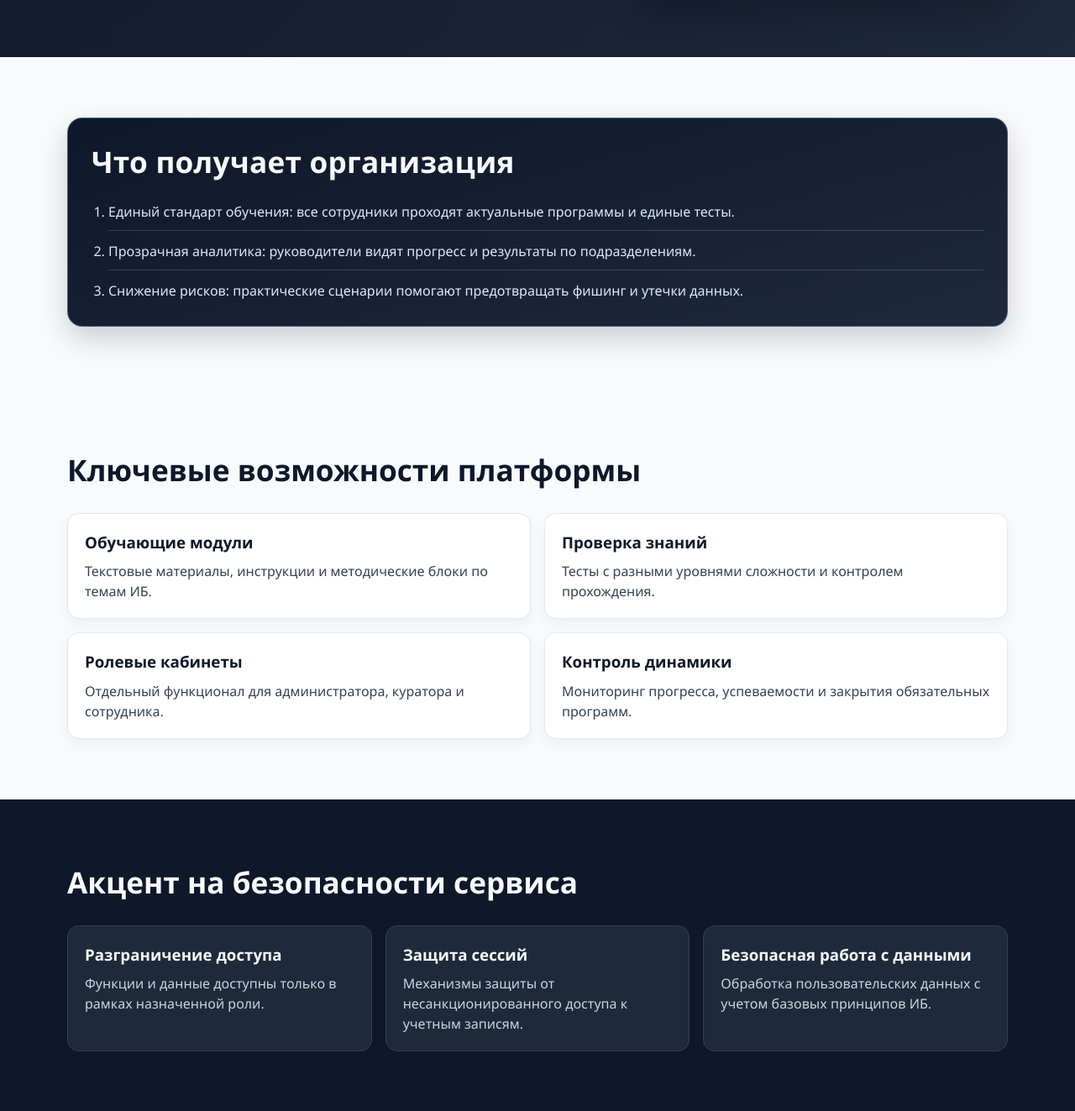
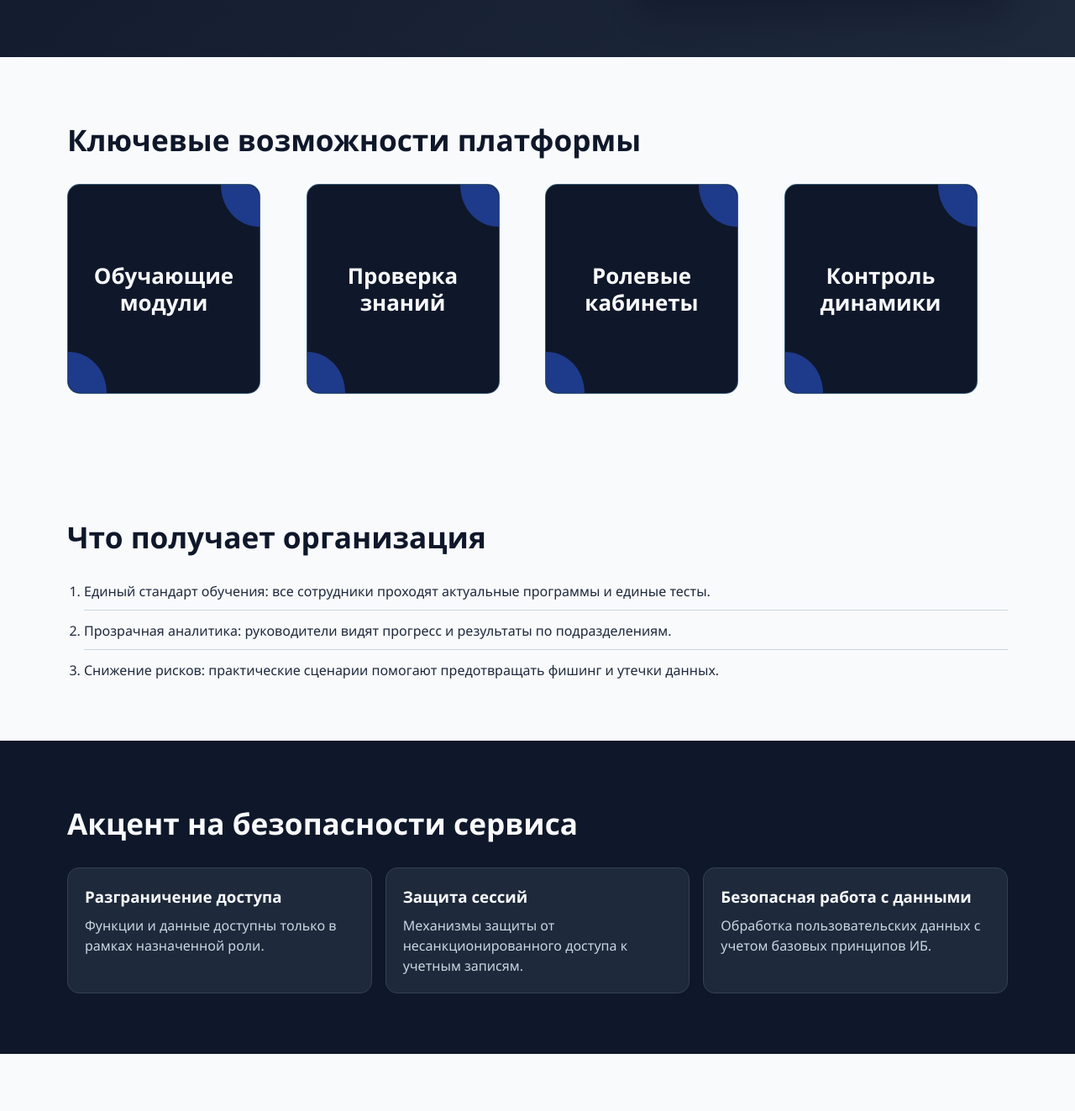
Before and after one commit to corpedu1/corpedu, a Django app: page / in a window 1280 px wide. Shown: the part 685-2008 px from the top of the page at 84% size. Run offline with Django 5.2, Linux system fonts and the light colour scheme.

Commit message:
Added cards design to platform features block

```diff
--- a/static/css/landing.css
+++ b/static/css/landing.css
@@ -174,26 +174,6 @@ a {
     letter-spacing: 0.2px;
 }
 
-.section--benefits {
-    padding-top: 48px;
-}
-
-.benefits {
-    background: linear-gradient(165deg, #0f172a, #1e293b);
-    color: #f8fafc;
-    border: 1px solid rgba(125, 211, 252, 0.35);
-    border-radius: 18px;
-    padding: 30px 28px;
-    box-shadow: 0 14px 34px rgba(2, 6, 23, 0.18);
-}
-
-.benefits h2 {
-    margin: 0 0 20px;
-    font-size: 1.45rem;
-    line-height: 1.2;
-    letter-spacing: 0.2px;
-}
-
 .panel__list {
     margin: 0;
     padding: 0 0 0 20px;
@@ -202,11 +182,11 @@ a {
 }
 
 .panel__list li {
-    color: #dbeafe;
+    color: #1e293b;
     font-size: 1rem;
     line-height: 1.5;
     padding-bottom: 10px;
-    border-bottom: 1px solid rgba(148, 163, 184, 0.28);
+    border-bottom: 1px solid #cbd5e1;
 }
 
 .panel__list li:last-child {
@@ -225,25 +205,81 @@ a {
 
 .cards {
     display: grid;
-    grid-template-columns: repeat(2, minmax(0, 1fr));
-    gap: 16px;
+    grid-template-columns: repeat(auto-fit, minmax(190px, 1fr));
+    gap: 18px;
 }
 
 .card {
-    background: #ffffff;
-    border: 1px solid #e2e8f0;
-    border-radius: 14px;
+    position: relative;
+    width: 100%;
+    max-width: 230px;
+    min-height: 250px;
+    background: #0f172a;
+    color: #f8fafc;
+    display: flex;
+    align-items: center;
+    justify-content: center;
+    text-align: center;
+    font-size: 1.62rem;
+    line-height: 1.25;
+    font-weight: 700;
+    border-radius: 15px;
+    border: 1px solid rgba(125, 211, 252, 0.35);
+    cursor: pointer;
+    overflow: hidden;
     padding: 20px;
-    box-shadow: 0 6px 16px rgba(15, 23, 42, 0.05);
+    transition: color 0.25s ease;
 }
 
-.card h3 {
-    margin: 0 0 8px;
+.card::before,
+.card::after {
+    position: absolute;
+    content: "";
+    width: 20%;
+    height: 20%;
+    display: flex;
+    align-items: center;
+    justify-content: center;
+    font-weight: 700;
+    background-color: #1e3a8a;
+    transition: all 0.5s;
+    color: #0f172a;
 }
 
-.card p {
-    margin: 0;
-    color: #334155;
+.card::before {
+    top: 0;
+    right: 0;
+    border-radius: 0 15px 0 100%;
+}
+
+.card::after {
+    bottom: 0;
+    left: 0;
+    border-radius: 0 100% 0 15px;
+    content: "";
+    font-size: 1.08rem;
+    line-height: 1.5;
+    text-align: left;
+    padding: 0;
+}
+
+.card:hover::before,
+.card:hover::after {
+    width: 100%;
+    height: 100%;
+    border-radius: 15px;
+    background: linear-gradient(140deg, #0f172a 0%, #1e3a8a 45%, #0ea5e9 100%);
+    transition: all 0.5s;
+}
+
+.card:hover::after {
+    content: attr(data-description);
+    color: #f8fafc;
+    padding: 18px;
+}
+
+.card:hover {
+    color: transparent;
 }
 
 .section--accent {
--- a/templates/landing.html
+++ b/templates/landing.html
@@ -48,40 +48,26 @@
             </div>
         </section>
 
-        <section class="section section--benefits" id="preimushchestva">
+        <section class="section" id="vozmozhnosti">
             <div class="container">
-                <div class="benefits">
-                    <h2>Что получает организация</h2>
-                    <ol class="panel__list">
-                        <li>Единый стандарт обучения: все сотрудники проходят актуальные программы и единые тесты.</li>
-                        <li>Прозрачная аналитика: руководители видят прогресс и результаты по подразделениям.</li>
-                        <li>Снижение рисков: практические сценарии помогают предотвращать фишинг и утечки данных.</li>
-                    </ol>
+                <h2>Ключевые возможности платформы</h2>
+                <div class="cards">
+                    <div class="card" data-description="Текстовые материалы, инструкции и методические блоки по темам ИБ.">Обучающие модули</div>
+                    <div class="card" data-description="Тесты с разными уровнями сложности и контролем прохождения.">Проверка знаний</div>
+                    <div class="card" data-description="Отдельный функционал для администратора, куратора и сотрудника.">Ролевые кабинеты</div>
+                    <div class="card" data-description="Мониторинг прогресса, успеваемости и закрытия обязательных программ.">Контроль динамики</div>
                 </div>
             </div>
         </section>
 
-        <section class="section" id="vozmozhnosti">
+        <section class="section" id="preimushchestva">
             <div class="container">
-                <h2>Ключевые возможности платформы</h2>
-                <div class="cards">
-                    <article class="card">
-                        <h3>Обучающие модули</h3>
-                        <p>Текстовые материалы, инструкции и методические блоки по темам ИБ.</p>
-                    </article>
-                    <article class="card">
-                        <h3>Проверка знаний</h3>
-                        <p>Тесты с разными уровнями сложности и контролем прохождения.</p>
-                    </article>
-                    <article class="card">
-                        <h3>Ролевые кабинеты</h3>
-                        <p>Отдельный функционал для администратора, куратора и сотрудника.</p>
-                    </article>
-                    <article class="card">
-                        <h3>Контроль динамики</h3>
-                        <p>Мониторинг прогресса, успеваемости и закрытия обязательных программ.</p>
-                    </article>
-                </div>
+                <h2>Что получает организация</h2>
+                <ol class="panel__list">
+                    <li>Единый стандарт обучения: все сотрудники проходят актуальные программы и единые тесты.</li>
+                    <li>Прозрачная аналитика: руководители видят прогресс и результаты по подразделениям.</li>
+                    <li>Снижение рисков: практические сценарии помогают предотвращать фишинг и утечки данных.</li>
+                </ol>
             </div>
         </section>
 
```
